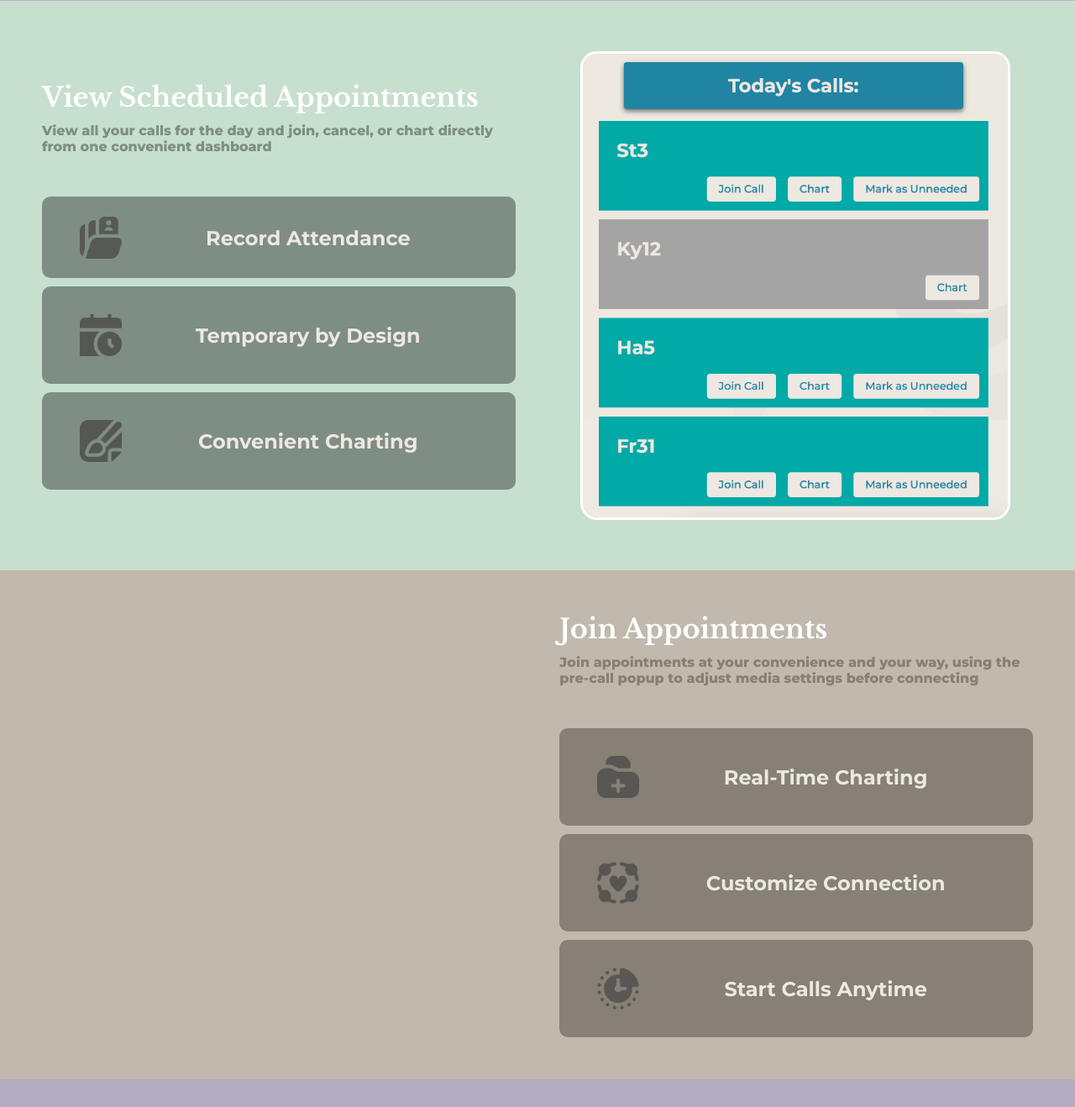
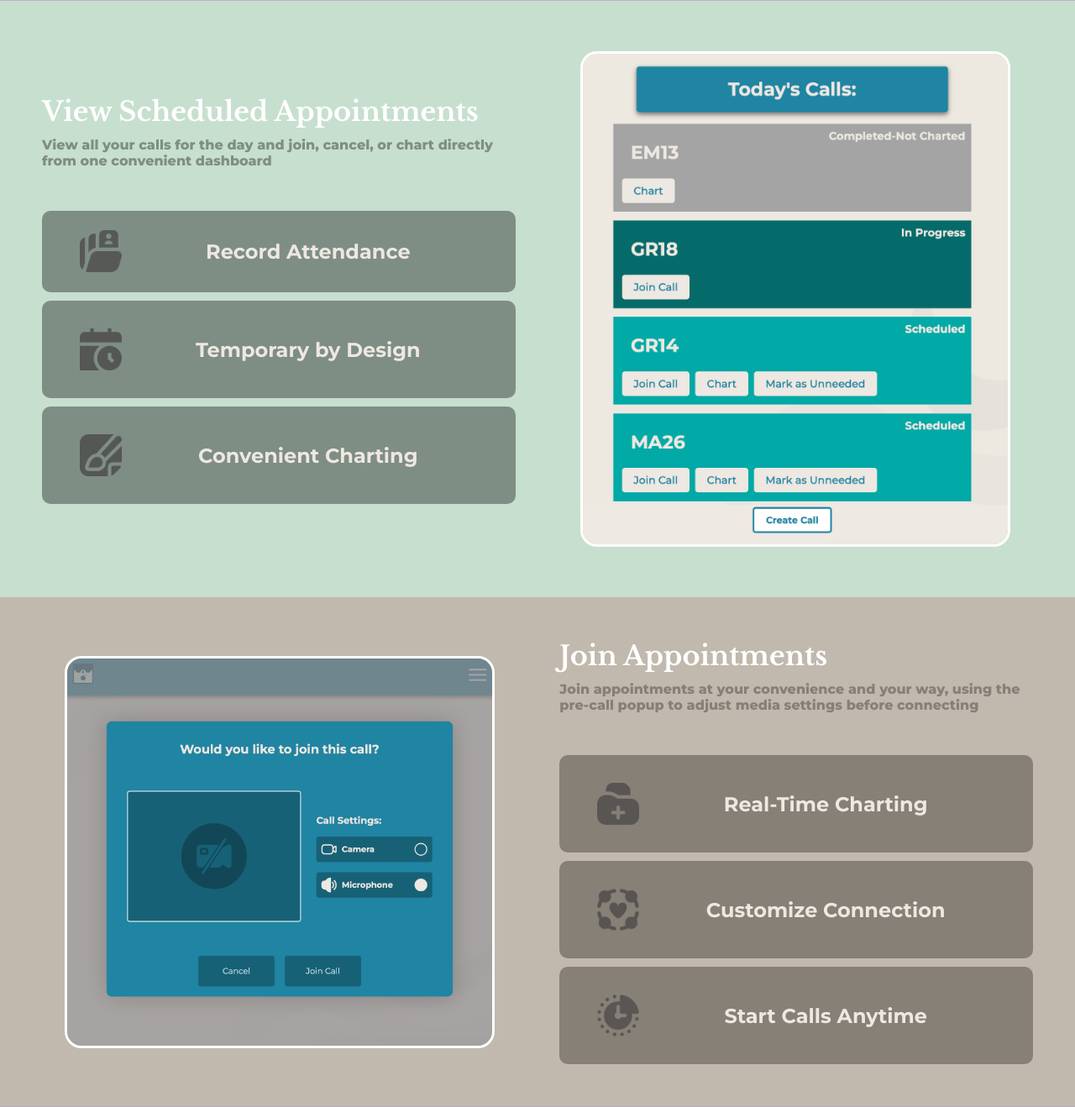
Before and after one commit to Clark-TheCoder/Virtual_Appointment_Application, a Node server app: page / in a window 1280 px wide. Shown: the part 2662-3980 px from the top of the page at 84% size. Run offline with Node 20, Linux system fonts and the light colour scheme.

Commit message:
Added images to the landingpage

```diff
--- a/views/provider/landingPage.ejs
+++ b/views/provider/landingPage.ejs
@@ -153,7 +153,7 @@
 
           <div class="step">
             <div class="step_topic">
-              <img src="/media/provider/landingpage/scheduledCallsScreenshot1.png" alt="View Scheduled Calls">
+              <img src="/media/provider/general/scheduledCallsExample.png" alt="View Scheduled Calls">
             </div>
             <div class="step_description">
               <div class="description_titles">
@@ -194,7 +194,9 @@
 
 
           <div class="step">
-            <div class="step_topic"></div>
+            <div class="step_topic">
+              <img src="/media/provider/general/preCallPopupScreenshot.png" alt="View Scheduled Calls">
+            </div>
             <div class="step_description">
               <div class="description_titles">
                 <h3>Join Appointments</h3>
```
Also changed, not shown: public/media/provider/general/preCallPopupScreenshot.png (added), public/media/provider/general/scheduledCallsExample.png (added).
